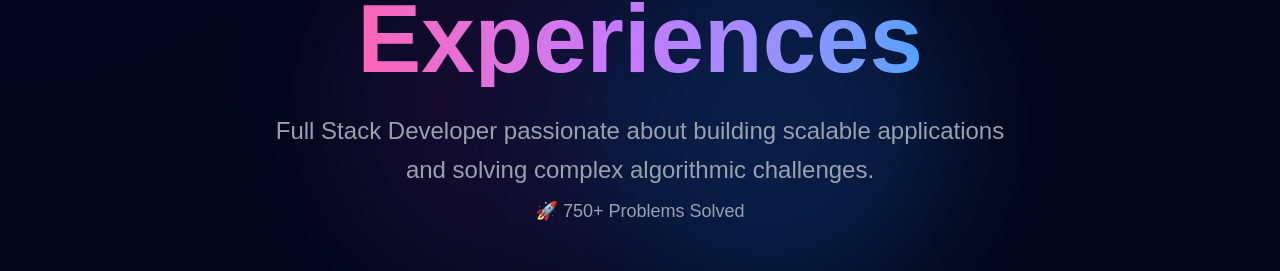
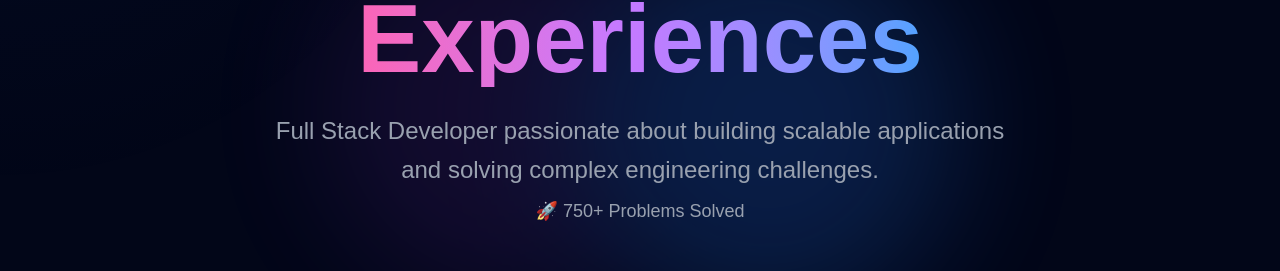
Before and after one commit to kavinash0310/my-portfolio, a Next.js app: page / in a window 1280 px wide. Shown: the part 284-555 px from the top of the page. Built offline with nearby package versions, Linux system fonts and the light colour scheme.

Commit message:
basic changes

```diff
--- a/app/components/Hero.tsx
+++ b/app/components/Hero.tsx
@@ -41,7 +41,7 @@ export default function Hero({ isDark, cardBg, borderClass, onSectionClick }: He
         </h1>
 
         <p className={`text-xl sm:text-2xl ${isDark ? 'text-gray-400' : 'text-gray-600'} mb-12 max-w-3xl mx-auto leading-relaxed`}>
-          Full Stack Developer passionate about building scalable applications and solving complex algorithmic challenges.
+          Full Stack Developer passionate about building scalable applications and solving complex engineering challenges.
           <span className="block mt-2 text-lg">🚀 750+ Problems Solved</span>
         </p>
 
--- a/app/components/Navigation.tsx
+++ b/app/components/Navigation.tsx
@@ -39,7 +39,7 @@ export default function Navigation({
 
   const [isOpen, setIsOpen] = useState(false);
 
-  // ✅ Lock scroll when modal is open
+  //Lock scroll when modal is open
   useEffect(() => {
     if (isOpen) {
       document.body.style.overflow = 'hidden';
@@ -71,7 +71,7 @@ export default function Navigation({
 
   return (
     <>
-      {/* ✅ Navigation bar */}
+      {/* Navigation bar */}
       <nav
         className={`fixed top-0 w-full ${bgClass} backdrop-blur-lg z-50 border-b ${borderClass} transition-all duration-300`}
         style={{ transform: `translateY(${scrollY > 100 ? '-5px' : '0px'})` }}
@@ -208,7 +208,7 @@ export default function Navigation({
         )}
       </nav>
 
-      {/* ✅ Full-screen modal OUTSIDE nav, centered from all sides */}
+      {/* Full-screen modal OUTSIDE nav, centered from all sides */}
       {isOpen && (
         <div
           className="fixed inset-0 bg-black/70 flex items-center justify-center z-[9999]"
```
